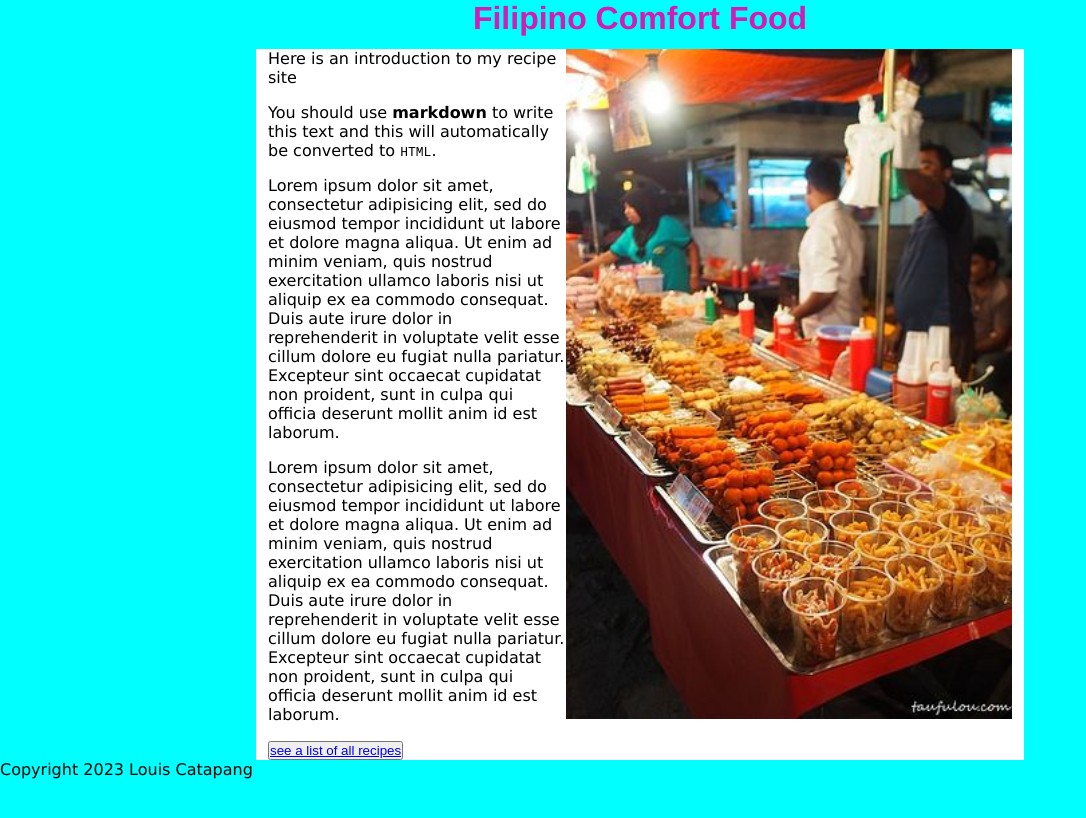
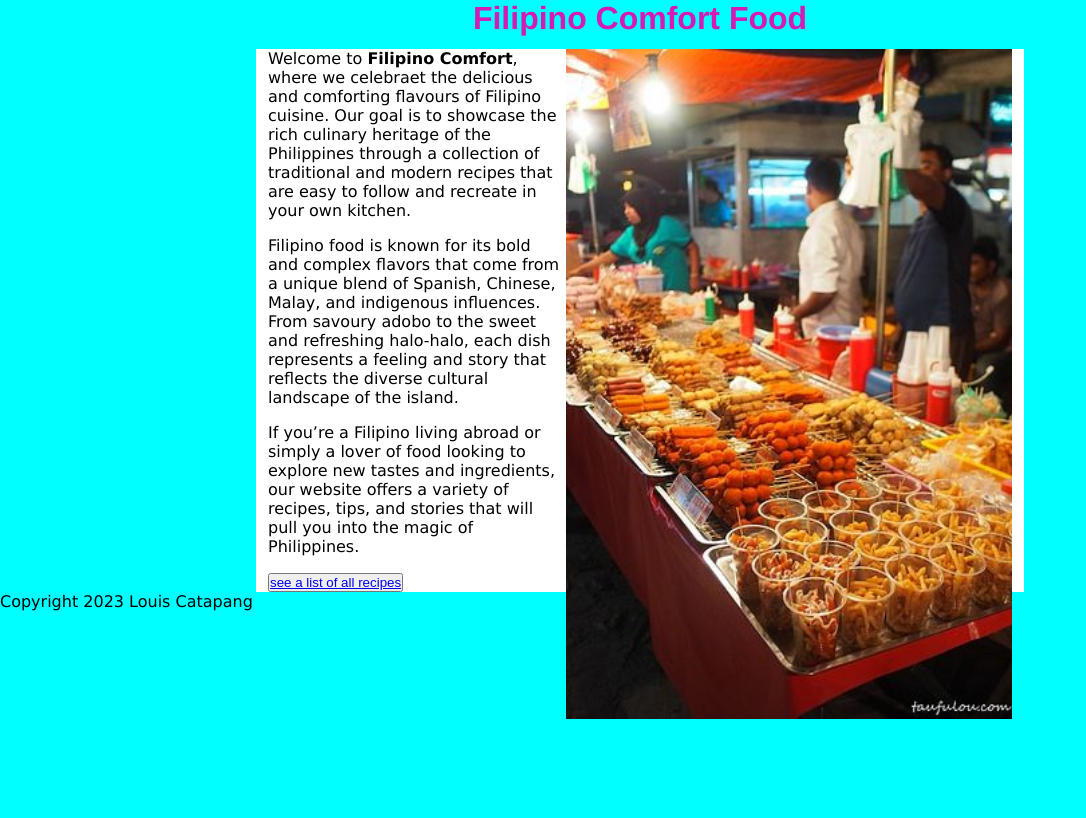
Before and after one commit to Loohwis/Recipe1, a Jekyll site: the page built from home/index.md, in a window 1280 px wide. Shown: the top 818 px of the page, without its empty margins (0-1086 px from the left). Built offline with Jekyll 4.4.1, drawn with Linux system fonts in a browser that asks for light colours.

Commit message:
Update Home Page “index”

```diff
--- a/home/index.md
+++ b/home/index.md
@@ -1,15 +1,13 @@
 ---
+title: Filipino Comfort Food
+coverimage: ../uploads/streetfood.jpg
+permalink: /
 layout: recipeshome
-title: Filipino Comfort Food
-permalink: "/"
-coverimage: ../uploads/streetfood.jpg
 published: true
+date: 2023-03-10T17:24:04.926Z
 ---
+W﻿elcome to **Filipino Comfort**, where we celebraet the delicious and comforting flavours of Filipino cuisine. Our goal is to showcase the rich culinary heritage of the Philippines through a collection of traditional and modern recipes that are easy to follow and recreate in your own kitchen.
 
-Here is an introduction to my recipe site
+F﻿ilipino food is known for its bold and complex flavors that come from a unique blend of Spanish, Chinese, Malay, and indigenous influences. From savoury adobo to the sweet and refreshing halo-halo, each dish represents a feeling and story that reflects the diverse cultural landscape of the island.
 
-You should use **markdown** to write this text and this will automatically be converted to `HTML`.
-
-Lorem ipsum dolor sit amet, consectetur adipisicing elit, sed do eiusmod tempor incididunt ut labore et dolore magna aliqua. Ut enim ad minim veniam, quis nostrud exercitation ullamco laboris nisi ut aliquip ex ea commodo consequat. Duis aute irure dolor in reprehenderit in voluptate velit esse cillum dolore eu fugiat nulla pariatur. Excepteur sint occaecat cupidatat non proident, sunt in culpa qui officia deserunt mollit anim id est laborum.
-
-Lorem ipsum dolor sit amet, consectetur adipisicing elit, sed do eiusmod tempor incididunt ut labore et dolore magna aliqua. Ut enim ad minim veniam, quis nostrud exercitation ullamco laboris nisi ut aliquip ex ea commodo consequat. Duis aute irure dolor in reprehenderit in voluptate velit esse cillum dolore eu fugiat nulla pariatur. Excepteur sint occaecat cupidatat non proident, sunt in culpa qui officia deserunt mollit anim id est laborum.
+If you're a Filipino living abroad or simply a lover of food looking to explore new tastes and ingredients, our website offers a variety of recipes, tips, and stories that will pull you into the magic of Philippines.
```
